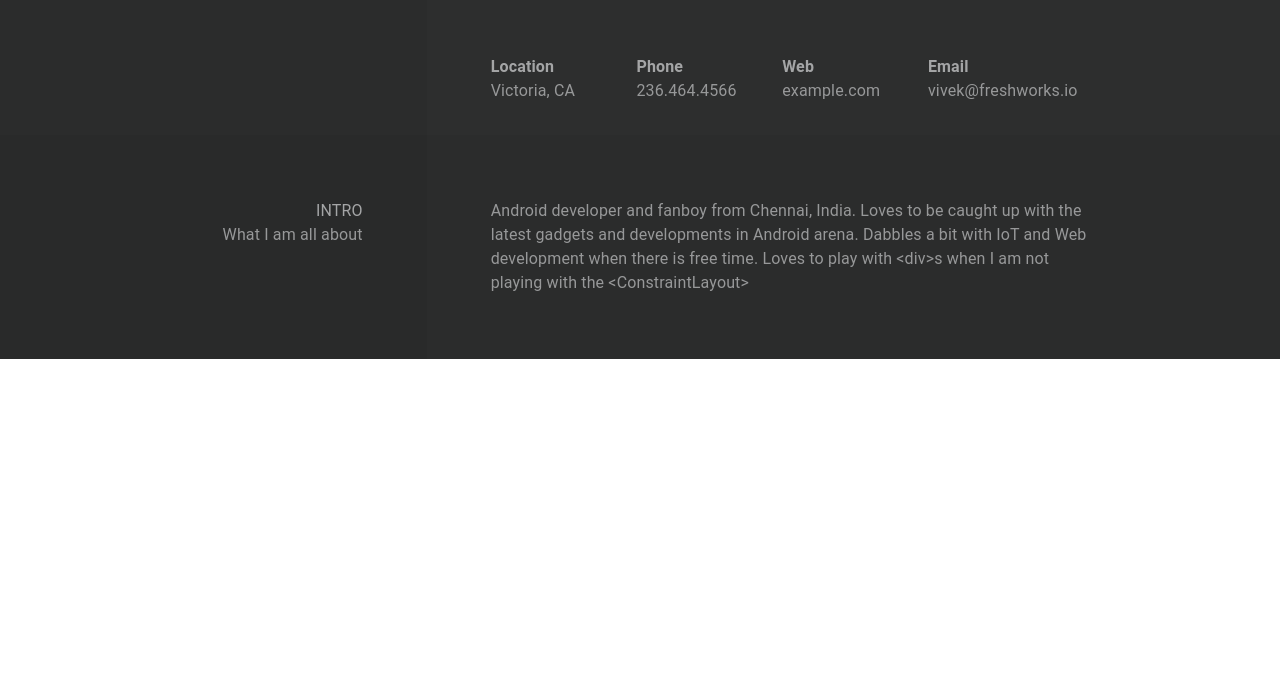
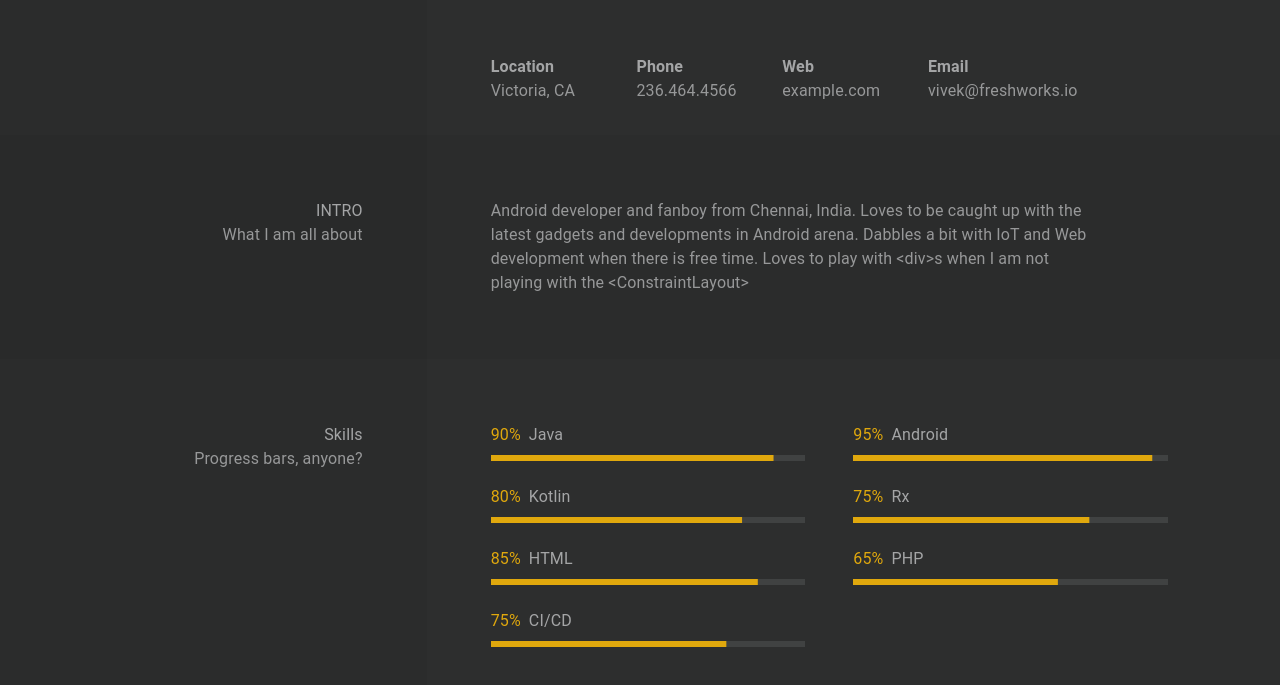
Before and after one commit to vivek1794/vivek-portfolio, a React (Create React App) app: page / in a window 1280 px wide. Shown: the part 665-1350 px from the top of the page. Before the commit the page ends 1024 px from the top, so only its background shows below. Built offline with nearby package versions, Linux system fonts and the light colour scheme.

Commit message:
skills section added

```diff
--- a/src/App.js
+++ b/src/App.js
@@ -1,7 +1,9 @@
 import React from 'react';
 import { Grid, makeStyles } from '@material-ui/core';
+
 import HomePage from './components/info/homepage';
 import AboutMe from './components/info/about-me';
+import Skills from './components/skills/skills';
 
 const useStyles = makeStyles({
 
@@ -14,6 +16,7 @@ const App = () => {
     <Grid container className={classes.container}>
       <HomePage />
       <AboutMe />
+      <Skills />
     </Grid>
   );
 }
--- /dev/null
+++ b/src/components/common/progress-bar.js
@@ -0,0 +1,65 @@
+import React from 'react';
+import {
+  Grid,
+  Typography,
+  LinearProgress,
+  makeStyles
+} from '@material-ui/core';
+
+const useStyles = makeStyles(theme => ({
+  container: {
+    paddingRight: theme.spacing(6),
+  },
+  percentageContainer: {
+    display: 'flex',
+    alignItems: 'center'
+  },
+  percentage: {
+    color: '#E0A80D',
+    paddingRight: theme.spacing(1)
+  },
+  title: {
+    color: '#A4A5A6'
+  },
+  progressContainer: {
+    marginTop: theme.spacing(1)
+  },
+  progressRoot: {
+    height: '6px'
+  },
+  progressBar: {
+    backgroundColor: '#404242',
+  },
+  progress: {
+    backgroundColor: '#E0A80D'
+  }
+}));
+
+const ProgressBar = ({
+  value,
+  name,
+}) => {
+  const classes = useStyles();
+
+  return (
+    <Grid container className={classes.container}>
+      <Grid item xs={12} className={classes.percentageContainer}>
+        <Typography className={classes.percentage}>{value}%</Typography>
+        <Typography className={classes.title}>{name}</Typography>
+      </Grid>
+      <Grid item xs={12} className={classes.progressContainer}>
+        <LinearProgress
+          classes={{
+            root: classes.progressRoot,
+            colorPrimary: classes.progressBar,
+            barColorPrimary: classes.progress,
+          }}
+          value={value}
+          variant="determinate"
+        />
+      </Grid>
+    </Grid>
+  );
+}
+
+export default ProgressBar;
--- a/src/components/info/about-me.js
+++ b/src/components/info/about-me.js
@@ -37,7 +37,7 @@ const AboutMe = () => {
   const classes = useStyles();
 
   return (
-    <Grid container className={classes.container}>
+    <Grid container>
       <Grid item xs={12} lg={4} className={classes.introContainer}>
         <Typography className={classes.title}>INTRO</Typography>
         <Typography className={classes.subtitle}>What I am all about</Typography>
--- /dev/null
+++ b/src/components/skills/skills.js
@@ -0,0 +1,76 @@
+import React from 'react';
+import {
+  Grid,
+  Typography,
+  makeStyles
+} from '@material-ui/core';
+import ProgressBar from '../common/progress-bar';
+
+const useStyles = makeStyles(theme => ({
+  introContainer: {
+    backgroundColor: '#2b2c2c',
+    padding: theme.spacing(8)
+  },
+  title: {
+    color: '#A4A5A6',
+
+    [theme.breakpoints.up('lg')]: {
+      textAlign: 'right'
+    }
+  },
+  subtitle: {
+    color: '#979899',
+
+    [theme.breakpoints.up('lg')]: {
+      textAlign: 'right'
+    }
+  },
+  contentContainer: {
+    backgroundColor: '#2d2e2e',
+    padding: theme.spacing(8)
+  },
+  skillContainer: {
+    paddingBottom: theme.spacing(3)
+  }
+}));
+
+const Skills = () => {
+  const classes = useStyles();
+
+  return (
+    <Grid container>
+
+      <Grid item xs={12} lg={4} className={classes.introContainer}>
+        <Typography className={classes.title}>Skills</Typography>
+        <Typography className={classes.subtitle}>Progress bars, anyone?</Typography>
+      </Grid>
+
+      <Grid item container xs={12} lg={8} className={classes.contentContainer}>
+        <Grid item xs={12} sm={6} className={classes.skillContainer}>
+          <ProgressBar name="Java" value={90} />
+        </Grid>
+        <Grid item xs={12} sm={6} className={classes.skillContainer}>
+          <ProgressBar name="Android" value={95} />
+        </Grid>
+        <Grid item xs={12} sm={6} className={classes.skillContainer}>
+          <ProgressBar name="Kotlin" value={80} />
+        </Grid>
+        <Grid item xs={12} sm={6} className={classes.skillContainer}>
+          <ProgressBar name="Rx" value={75} />
+        </Grid>
+        <Grid item xs={12} sm={6} className={classes.skillContainer}>
+          <ProgressBar name="HTML" value={85} />
+        </Grid>
+        <Grid item xs={12} sm={6} className={classes.skillContainer}>
+          <ProgressBar name="PHP" value={65} />
+        </Grid>
+        <Grid item xs={12} sm={6} className={classes.skillContainer}>
+          <ProgressBar name="CI/CD" value={75} />
+        </Grid>
+      </Grid>
+
+    </Grid>
+  );
+}
+
+export default Skills;
```
